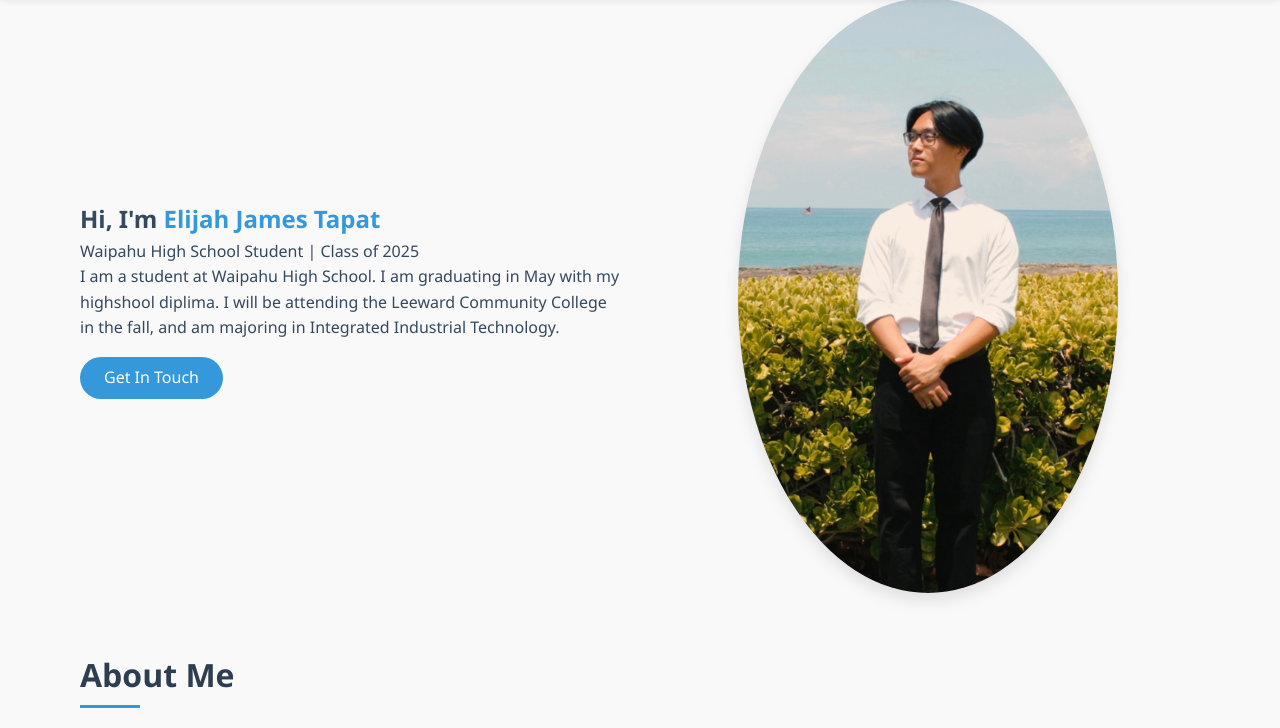
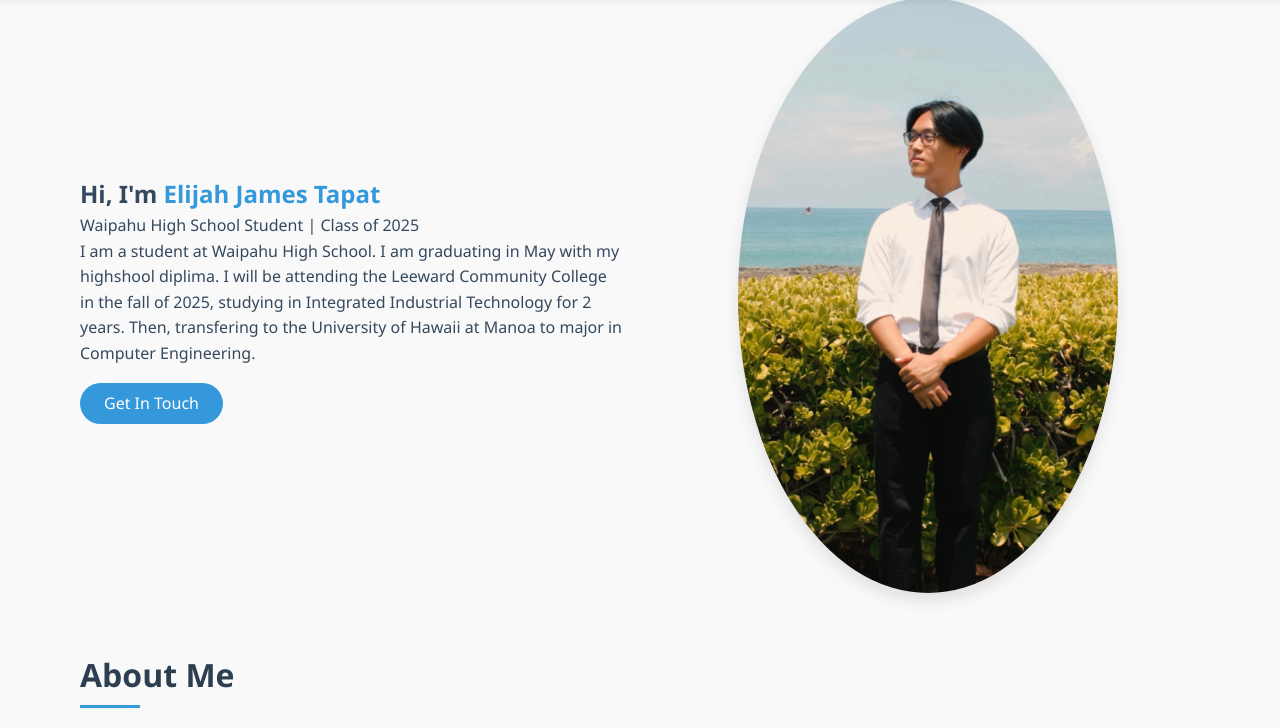
Before and after one commit to ElijahTapat18/Electronic-Portfolio-2, a plain HTML site: page index.html in a window 1280 px wide. Shown: the part 72-800 px from the top of the page. Drawn offline with Linux system fonts and the light colour scheme.

Commit message:
Update index.html
Signed-off-by: ElijahTapat18 <161895884+ElijahTapat18@users.noreply.github.com>

```diff
--- a/index.html
+++ b/index.html
@@ -31,7 +31,8 @@
                     <p class="subtitle">Waipahu High School Student | Class of 2025</p>
                     <p>
                        I am a student at Waipahu High School. I am graduating in May with my highshool diplima. I will be attending the Leeward Community
-                       College in the fall, and am majoring in Integrated Industrial Technology.
+                       College in the fall of 2025, studying in Integrated Industrial Technology for 2 years. Then, transfering to the University of Hawaii at Manoa
+                        to major in Computer Engineering.
                     </p>
                     <a href="contact.html" class="btn">Get In Touch</a>
                 </div>
```
